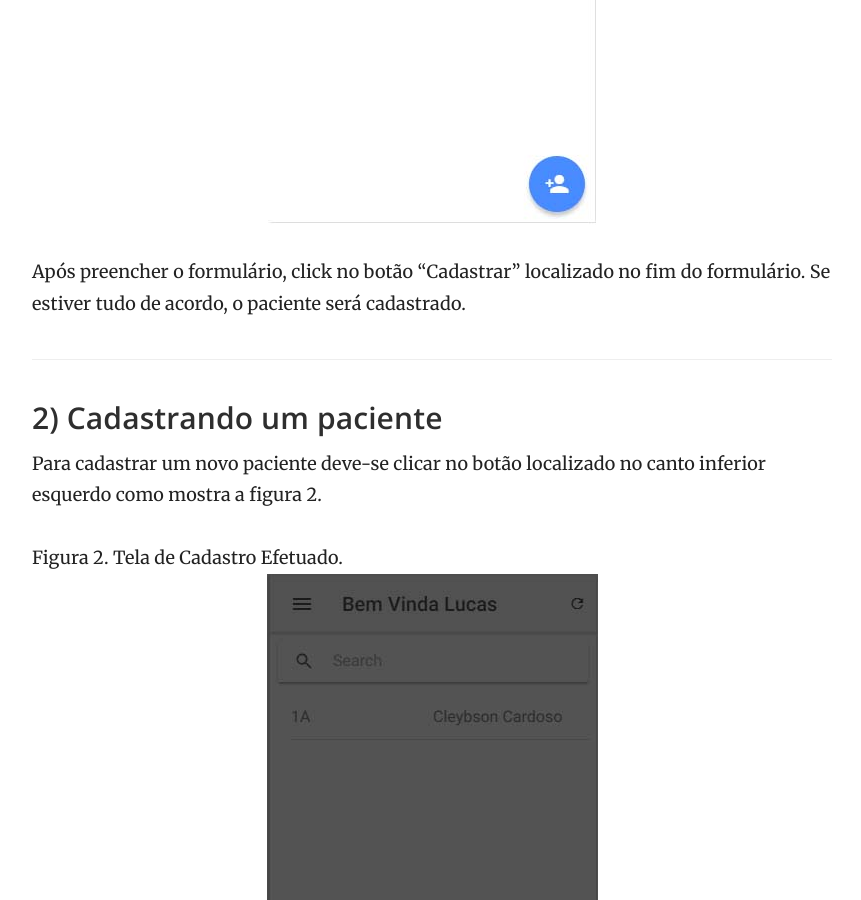
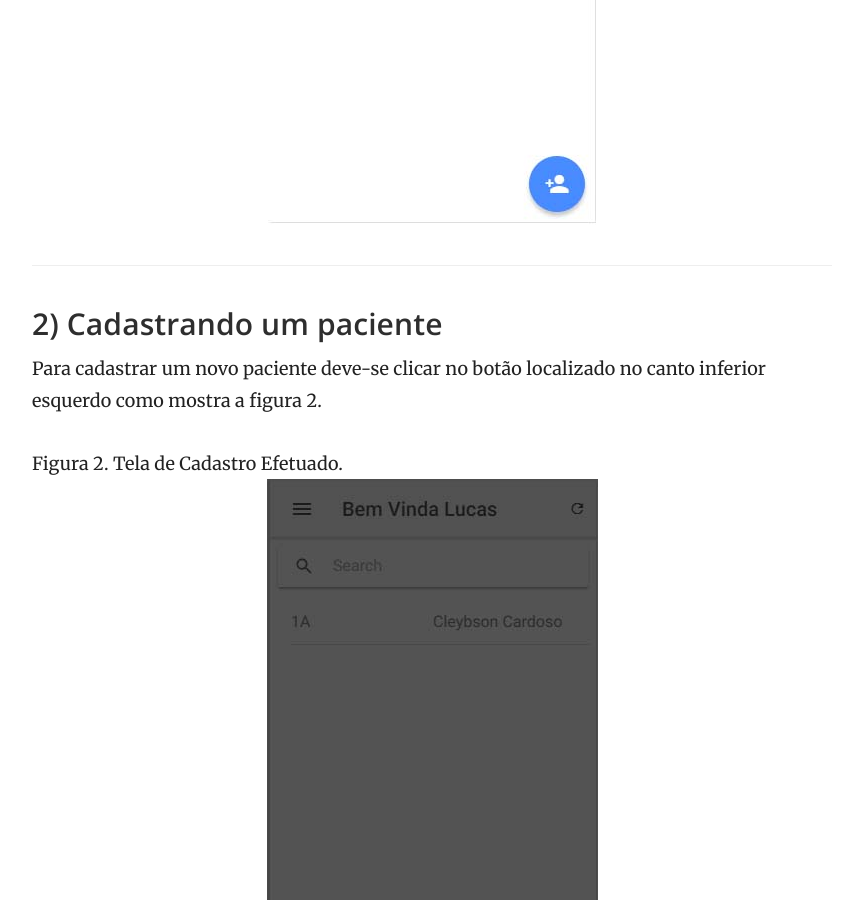
Before and after one commit to vldsoar/saeinfo-manual, a Jekyll site: the page built from _docs/mobile/cadastrar-paciente.md, in a window 1280 px wide and 900 px high, scrolled down 736 px. Shown: the whole window, without its empty margins (358-1219 px from the left). Built offline with Jekyll 4.4.1, drawn with Linux system fonts in a browser that asks for light colours.

Commit message:
Texto corrigido

```diff
--- a/_docs/mobile/cadastrar-paciente.md
+++ b/_docs/mobile/cadastrar-paciente.md
@@ -12,7 +12,7 @@ Ao fazer login no app será exibida uma tela com a lista dos pacientes cadastrad
 Figura 1. Tela inicial do app.
 ![]({{ site.baseurl }}/images/saemobile/paciente/Inicio.jpg){:class="img-center"}
 
-Após preencher o formulário, click no botão "Cadastrar" localizado no fim do formulário. Se estiver tudo de acordo, o paciente será cadastrado.
+
 
 ### 2) Cadastrando um paciente
 Para cadastrar um novo paciente deve-se clicar no botão localizado no canto inferior esquerdo como mostra a figura 2.
```
